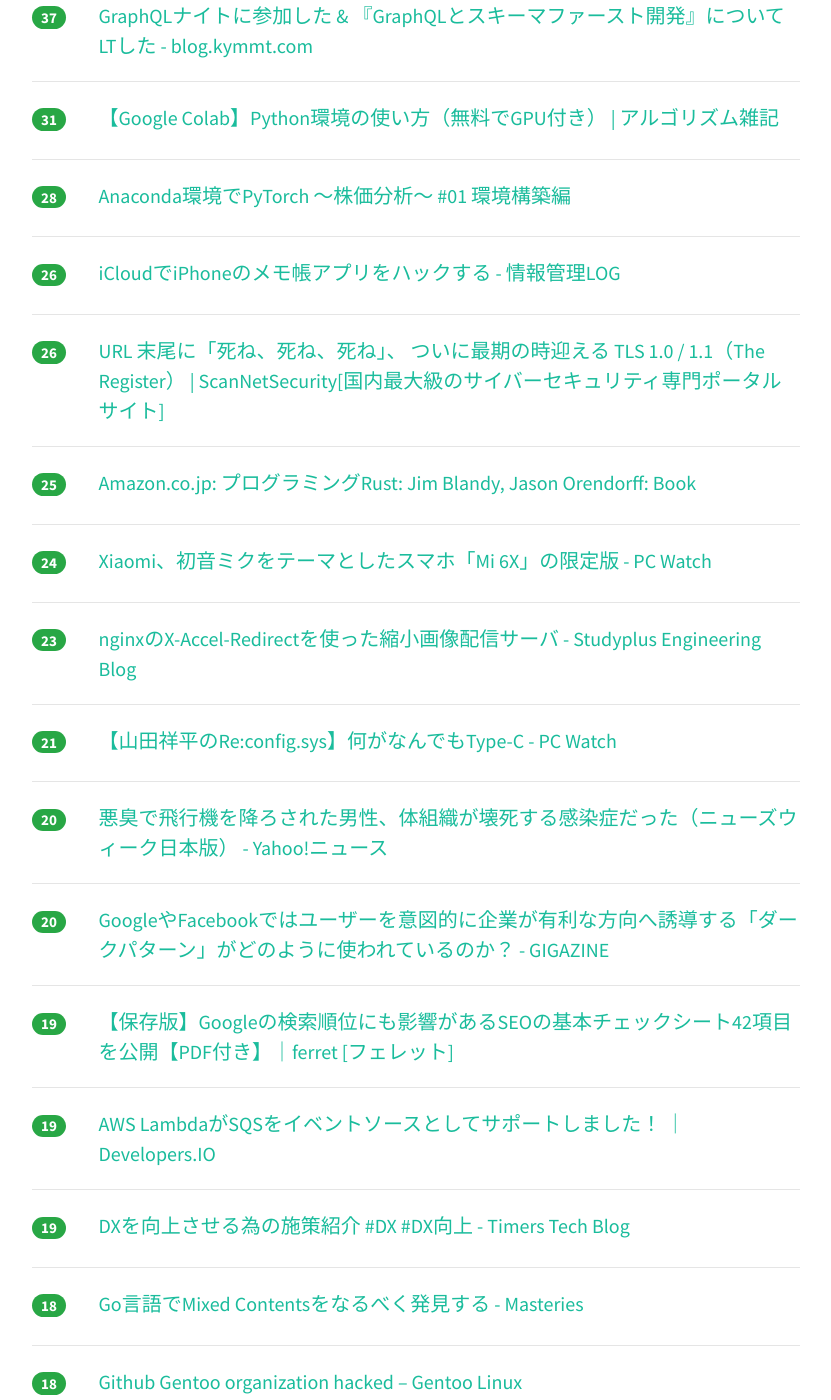
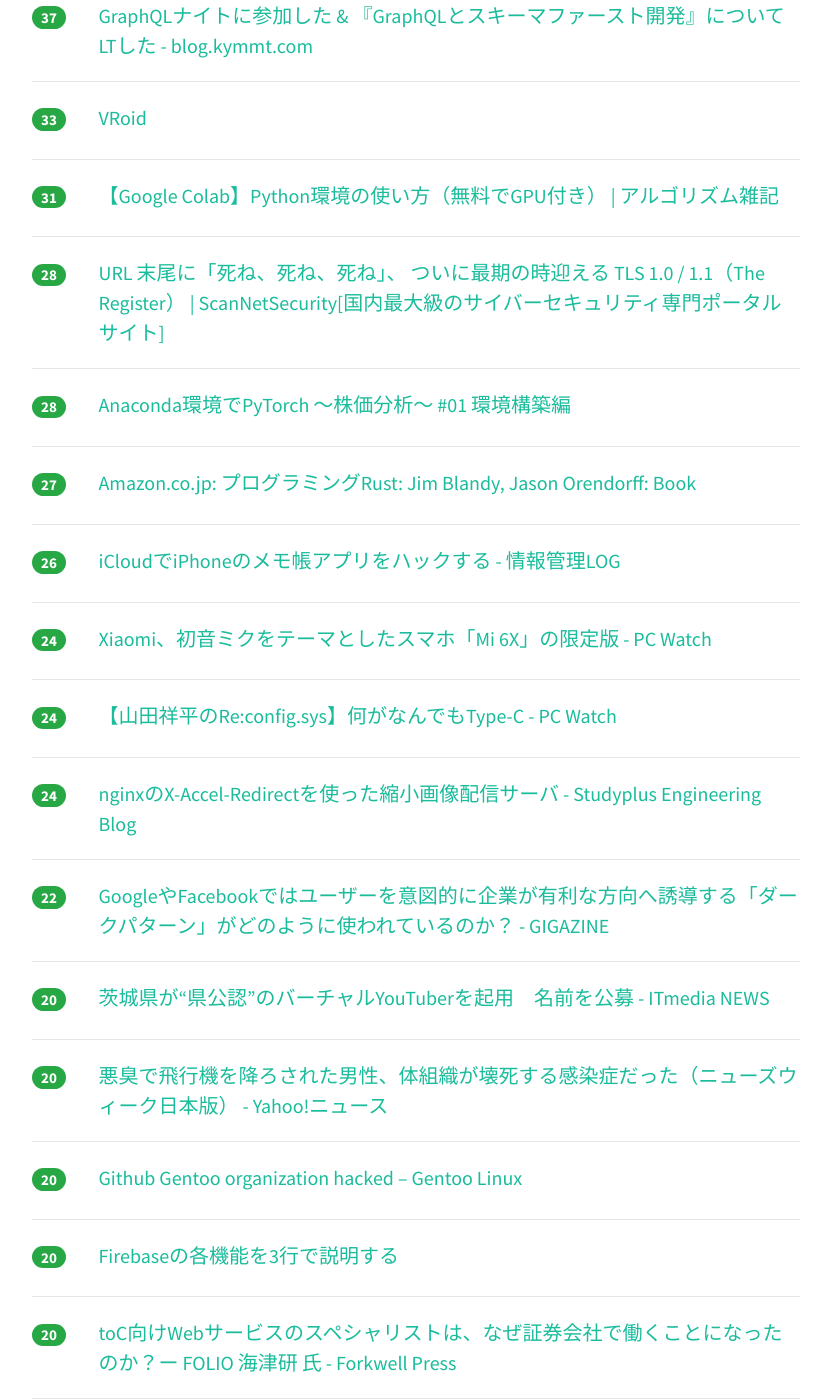
Before and after one commit to yatta47/hatena-matome-site, a Jekyll site: the page built from _posts/2018-06-29-hatena.md, in a window 1280 px wide and 1400 px high, scrolled down 1419 px. Shown: the whole window, without its empty margins (224-1055 px from the left). Built offline with Jekyll 4.4.1, drawn with Linux system fonts in a browser that asks for light colours; nearby versions of some CDN libraries; some of the changed text lies outside the part shown.

Commit message:
Updated 2018-06-29

```diff
--- a/_posts/2018-06-29-hatena.md
+++ b/_posts/2018-06-29-hatena.md
@@ -1,19 +1,24 @@
 ---
 layout: post
 title:  "2018-06-29 はてぶIT"
-date:   2018-06-29 16:02:52
+date:   2018-06-29 17:02:16
 tags: [it-hotentry]
 ---
-67 件のデータあり
+71 件のデータあり
 
 <hr><div class="row">
-<div class="col-1"><span class="badge badge-pill badge-success h2">306</span></div>
+<div class="col-1"><span class="badge badge-pill badge-success h2">325</span></div>
+<div class="col-11"><a href='https://jp.techcrunch.com/2018/06/29/2018-06-28-niantics-latest-acquisition-lets-ar-pokemon-hide-behind-the-real-world/' target='_blank'>ピカチュウが現実の物体の影に隠れるようになる――Niantic、新テクノロジーと開発中のゲームをデモ | TechCrunch Japan</a></div>
+</div>
+<hr>
+<div class="row">
+<div class="col-1"><span class="badge badge-pill badge-success h2">323</span></div>
 <div class="col-11"><a href='http://www.itmedia.co.jp/news/articles/1806/29/news018.html' target='_blank'>「どう考えても速いよね」 MUFGとAkamaiの“世界最速”ブロックチェーン誕生秘話 (1/5) - ITmedia NEWS</a></div>
 </div>
 <hr>
 <div class="row">
-<div class="col-1"><span class="badge badge-pill badge-success h2">291</span></div>
-<div class="col-11"><a href='https://jp.techcrunch.com/2018/06/29/2018-06-28-niantics-latest-acquisition-lets-ar-pokemon-hide-behind-the-real-world/' target='_blank'>ピカチュウが現実の物体の影に隠れるようになる――Niantic、新テクノロジーと開発中のゲームをデモ | TechCrunch Japan</a></div>
+<div class="col-1"><span class="badge badge-pill badge-success h2">138</span></div>
+<div class="col-11"><a href='https://pc.watch.impress.co.jp/docs/news/yajiuma/1130207.html' target='_blank'>【やじうまPC Watch】ホンダの二足歩行ロボット研究は継続中 ～ASIMO開発中止報道についてコメント - PC Watch</a></div>
 </div>
 <hr>
 <div class="row">
@@ -22,18 +27,13 @@ tags: [it-hotentry]
 </div>
 <hr>
 <div class="row">
-<div class="col-1"><span class="badge badge-pill badge-success h2">133</span></div>
-<div class="col-11"><a href='https://pc.watch.impress.co.jp/docs/news/yajiuma/1130207.html' target='_blank'>【やじうまPC Watch】ホンダの二足歩行ロボット研究は継続中 ～ASIMO開発中止報道についてコメント - PC Watch</a></div>
+<div class="col-1"><span class="badge badge-pill badge-success h2">88</span></div>
+<div class="col-11"><a href='http://cluex-developers.hateblo.jp/entry/2018/06/27/172950' target='_blank'>RailsコードをGoで書き直して、FFIを使ってRailsからGoの関数を実行させて実行時間を5%以下に短縮させた - Cluex Developersブログ</a></div>
 </div>
 <hr>
 <div class="row">
-<div class="col-1"><span class="badge badge-pill badge-success h2">82</span></div>
+<div class="col-1"><span class="badge badge-pill badge-success h2">84</span></div>
 <div class="col-11"><a href='https://aws.amazon.com/blogs/aws/aws-lambda-adds-amazon-simple-queue-service-to-supported-event-sources/' target='_blank'>AWS Lambda Adds Amazon Simple Queue Service to Supported Event Sources | AWS News Blog</a></div>
-</div>
-<hr>
-<div class="row">
-<div class="col-1"><span class="badge badge-pill badge-success h2">66</span></div>
-<div class="col-11"><a href='http://cluex-developers.hateblo.jp/entry/2018/06/27/172950' target='_blank'>RailsコードをGoで書き直して、FFIを使ってRailsからGoの関数を実行させて実行時間を5%以下に短縮させた - Cluex Developersブログ</a></div>
 </div>
 <hr>
 <div class="row">
@@ -47,12 +47,12 @@ tags: [it-hotentry]
 </div>
 <hr>
 <div class="row">
-<div class="col-1"><span class="badge badge-pill badge-success h2">41</span></div>
+<div class="col-1"><span class="badge badge-pill badge-success h2">42</span></div>
 <div class="col-11"><a href='https://qiita.com/yoheimuta/items/10cb9cb0f857c687f976' target='_blank'>HTML, CSS, JavaScript それぞれのロード時間が First Paint に与える影響を検証して整理する</a></div>
 </div>
 <hr>
 <div class="row">
-<div class="col-1"><span class="badge badge-pill badge-success h2">40</span></div>
+<div class="col-1"><span class="badge badge-pill badge-success h2">41</span></div>
 <div class="col-11"><a href='https://www.yamdas.org/column/technique/hackerj.html' target='_blank'>The Hacker FAQ 日本語訳</a></div>
 </div>
 <hr>
@@ -67,8 +67,18 @@ tags: [it-hotentry]
 </div>
 <hr>
 <div class="row">
+<div class="col-1"><span class="badge badge-pill badge-success h2">33</span></div>
+<div class="col-11"><a href='https://vroid.pixiv.net/' target='_blank'>VRoid</a></div>
+</div>
+<hr>
+<div class="row">
 <div class="col-1"><span class="badge badge-pill badge-success h2">31</span></div>
 <div class="col-11"><a href='https://algorithm.joho.info/programming/python/google-colab-gpu/' target='_blank'>【Google Colab】Python環境の使い方（無料でGPU付き） | アルゴリズム雑記</a></div>
+</div>
+<hr>
+<div class="row">
+<div class="col-1"><span class="badge badge-pill badge-success h2">28</span></div>
+<div class="col-11"><a href='https://scan.netsecurity.ne.jp/article/2018/06/29/41115.html' target='_blank'>URL 末尾に「死ね、死ね、死ね」、 ついに最期の時迎える TLS 1.0 / 1.1（The Register） | ScanNetSecurity[国内最大級のサイバーセキュリティ専門ポータルサイト]</a></div>
 </div>
 <hr>
 <div class="row">
@@ -77,18 +87,13 @@ tags: [it-hotentry]
 </div>
 <hr>
 <div class="row">
-<div class="col-1"><span class="badge badge-pill badge-success h2">26</span></div>
-<div class="col-11"><a href='http://hokoxjouhou.blog105.fc2.com/blog-entry-1204.html' target='_blank'>iCloudでiPhoneのメモ帳アプリをハックする - 情報管理LOG</a></div>
+<div class="col-1"><span class="badge badge-pill badge-success h2">27</span></div>
+<div class="col-11"><a href='https://www.amazon.co.jp/gp/product/4873118557' target='_blank'>Amazon.co.jp: プログラミングRust: Jim Blandy, Jason Orendorff: Book</a></div>
 </div>
 <hr>
 <div class="row">
 <div class="col-1"><span class="badge badge-pill badge-success h2">26</span></div>
-<div class="col-11"><a href='https://scan.netsecurity.ne.jp/article/2018/06/29/41115.html' target='_blank'>URL 末尾に「死ね、死ね、死ね」、 ついに最期の時迎える TLS 1.0 / 1.1（The Register） | ScanNetSecurity[国内最大級のサイバーセキュリティ専門ポータルサイト]</a></div>
-</div>
-<hr>
-<div class="row">
-<div class="col-1"><span class="badge badge-pill badge-success h2">25</span></div>
-<div class="col-11"><a href='https://www.amazon.co.jp/gp/product/4873118557' target='_blank'>Amazon.co.jp: プログラミングRust: Jim Blandy, Jason Orendorff: Book</a></div>
+<div class="col-11"><a href='http://hokoxjouhou.blog105.fc2.com/blog-entry-1204.html' target='_blank'>iCloudでiPhoneのメモ帳アプリをハックする - 情報管理LOG</a></div>
 </div>
 <hr>
 <div class="row">
@@ -97,13 +102,23 @@ tags: [it-hotentry]
 </div>
 <hr>
 <div class="row">
-<div class="col-1"><span class="badge badge-pill badge-success h2">23</span></div>
+<div class="col-1"><span class="badge badge-pill badge-success h2">24</span></div>
+<div class="col-11"><a href='https://pc.watch.impress.co.jp/docs/column/config/1130214.html' target='_blank'>【山田祥平のRe:config.sys】何がなんでもType-C - PC Watch</a></div>
+</div>
+<hr>
+<div class="row">
+<div class="col-1"><span class="badge badge-pill badge-success h2">24</span></div>
 <div class="col-11"><a href='http://tech.studyplus.co.jp/entry/2018/06/29/102816' target='_blank'>nginxのX-Accel-Redirectを使った縮小画像配信サーバ - Studyplus Engineering Blog</a></div>
 </div>
 <hr>
 <div class="row">
-<div class="col-1"><span class="badge badge-pill badge-success h2">21</span></div>
-<div class="col-11"><a href='https://pc.watch.impress.co.jp/docs/column/config/1130214.html' target='_blank'>【山田祥平のRe:config.sys】何がなんでもType-C - PC Watch</a></div>
+<div class="col-1"><span class="badge badge-pill badge-success h2">22</span></div>
+<div class="col-11"><a href='https://gigazine.net/news/20180629-norwegian-report-comapies-dark-patterns/' target='_blank'>GoogleやFacebookではユーザーを意図的に企業が有利な方向へ誘導する「ダークパターン」がどのように使われているのか？ - GIGAZINE</a></div>
+</div>
+<hr>
+<div class="row">
+<div class="col-1"><span class="badge badge-pill badge-success h2">20</span></div>
+<div class="col-11"><a href='http://www.itmedia.co.jp/news/articles/1806/29/news087.html' target='_blank'>茨城県が“県公認”のバーチャルYouTuberを起用　名前を公募 - ITmedia NEWS</a></div>
 </div>
 <hr>
 <div class="row">
@@ -113,7 +128,17 @@ tags: [it-hotentry]
 <hr>
 <div class="row">
 <div class="col-1"><span class="badge badge-pill badge-success h2">20</span></div>
-<div class="col-11"><a href='https://gigazine.net/news/20180629-norwegian-report-comapies-dark-patterns/' target='_blank'>GoogleやFacebookではユーザーを意図的に企業が有利な方向へ誘導する「ダークパターン」がどのように使われているのか？ - GIGAZINE</a></div>
+<div class="col-11"><a href='https://www.gentoo.org/news/2018/06/28/Github-gentoo-org-hacked.html' target='_blank'>Github Gentoo organization hacked – Gentoo Linux</a></div>
+</div>
+<hr>
+<div class="row">
+<div class="col-1"><span class="badge badge-pill badge-success h2">20</span></div>
+<div class="col-11"><a href='https://qiita.com/shibukk/items/4a015c5b3296563ac19d' target='_blank'>Firebaseの各機能を3行で説明する</a></div>
+</div>
+<hr>
+<div class="row">
+<div class="col-1"><span class="badge badge-pill badge-success h2">20</span></div>
+<div class="col-11"><a href='https://press.forkwell.com/entry/2018/06/29/110000' target='_blank'>toC向けWebサービスのスペシャリストは、なぜ証券会社で働くことになったのか？ー FOLIO 海津研 氏 - Forkwell Press</a></div>
 </div>
 <hr>
 <div class="row">
@@ -138,22 +163,17 @@ tags: [it-hotentry]
 <hr>
 <div class="row">
 <div class="col-1"><span class="badge badge-pill badge-success h2">18</span></div>
-<div class="col-11"><a href='https://www.gentoo.org/news/2018/06/28/Github-gentoo-org-hacked.html' target='_blank'>Github Gentoo organization hacked – Gentoo Linux</a></div>
-</div>
-<hr>
-<div class="row">
-<div class="col-1"><span class="badge badge-pill badge-success h2">18</span></div>
 <div class="col-11"><a href='http://www.itmedia.co.jp/news/articles/1806/29/news081.html' target='_blank'>LINE Pay、QRコード決済で最大5％還元　「上限10万円」撤廃 - ITmedia NEWS</a></div>
 </div>
 <hr>
 <div class="row">
-<div class="col-1"><span class="badge badge-pill badge-success h2">18</span></div>
-<div class="col-11"><a href='https://press.forkwell.com/entry/2018/06/29/110000' target='_blank'>toC向けWebサービスのスペシャリストは、なぜ証券会社で働くことになったのか？ー FOLIO 海津研 氏 - Forkwell Press</a></div>
+<div class="col-1"><span class="badge badge-pill badge-success h2">17</span></div>
+<div class="col-11"><a href='http://www.itmedia.co.jp/news/articles/1806/29/news054.html' target='_blank'>小さな親切、大きなお世話？ 無償で配られるUSBデバイスやメモリのリスク (1/5) - ITmedia NEWS</a></div>
 </div>
 <hr>
 <div class="row">
 <div class="col-1"><span class="badge badge-pill badge-success h2">16</span></div>
-<div class="col-11"><a href='http://www.itmedia.co.jp/news/articles/1806/29/news087.html' target='_blank'>茨城県が“県公認”のバーチャルYouTuberを起用　名前を公募 - ITmedia NEWS</a></div>
+<div class="col-11"><a href='https://pc.watch.impress.co.jp/docs/news/1129945.html' target='_blank'>着荷から最短で当日返送可能になったレノボの修理拠点 ～PC-9801生産中止から生き残りかけ、一大変貌を遂げたNEC PC群馬事業場のいま - PC Watch</a></div>
 </div>
 <hr>
 <div class="row">
@@ -162,8 +182,8 @@ tags: [it-hotentry]
 </div>
 <hr>
 <div class="row">
-<div class="col-1"><span class="badge badge-pill badge-success h2">15</span></div>
-<div class="col-11"><a href='https://pc.watch.impress.co.jp/docs/news/1129945.html' target='_blank'>着荷から最短で当日返送可能になったレノボの修理拠点 ～PC-9801生産中止から生き残りかけ、一大変貌を遂げたNEC PC群馬事業場のいま - PC Watch</a></div>
+<div class="col-1"><span class="badge badge-pill badge-success h2">16</span></div>
+<div class="col-11"><a href='https://logmi.jp/297490' target='_blank'>分散処理・コンテナなど、モダンなインフラにおける5つの問題点 - ログミーTech（テック）</a></div>
 </div>
 <hr>
 <div class="row">
@@ -173,7 +193,12 @@ tags: [it-hotentry]
 <hr>
 <div class="row">
 <div class="col-1"><span class="badge badge-pill badge-success h2">15</span></div>
-<div class="col-11"><a href='http://www.itmedia.co.jp/news/articles/1806/29/news054.html' target='_blank'>小さな親切、大きなお世話？ 無償で配られるUSBデバイスやメモリのリスク (1/5) - ITmedia NEWS</a></div>
+<div class="col-11"><a href='https://heartbeats.jp/hbblog/2018/06/-performance-co-pilot-pcpconf-2018.html' target='_blank'>硬派な高解像度パフォーマンスモニタリングツール Performance Co-Pilot と PCP.CONF 2018 - インフラエンジニアway - Powered by HEARTBEATS</a></div>
+</div>
+<hr>
+<div class="row">
+<div class="col-1"><span class="badge badge-pill badge-success h2">15</span></div>
+<div class="col-11"><a href='https://japan.cnet.com/article/35121674/' target='_blank'>Fireタブレットが画面付きAlexaデバイスになる「Show Mode」--専用充電ドックも - CNET Japan</a></div>
 </div>
 <hr>
 <div class="row">
@@ -184,11 +209,6 @@ tags: [it-hotentry]
 <div class="row">
 <div class="col-1"><span class="badge badge-pill badge-success h2">14</span></div>
 <div class="col-11"><a href='https://ledge.ai/prtimes-ai/' target='_blank'>PR TIMESが「リリースAI受信」で狙うメディアの働き方改革──情報伝達を最適化すれば社会が変わる</a></div>
-</div>
-<hr>
-<div class="row">
-<div class="col-1"><span class="badge badge-pill badge-success h2">14</span></div>
-<div class="col-11"><a href='https://heartbeats.jp/hbblog/2018/06/-performance-co-pilot-pcpconf-2018.html' target='_blank'>硬派な高解像度パフォーマンスモニタリングツール Performance Co-Pilot と PCP.CONF 2018 - インフラエンジニアway - Powered by HEARTBEATS</a></div>
 </div>
 <hr>
 <div class="row">
@@ -208,7 +228,7 @@ tags: [it-hotentry]
 <hr>
 <div class="row">
 <div class="col-1"><span class="badge badge-pill badge-success h2">12</span></div>
-<div class="col-11"><a href='https://japan.cnet.com/article/35121674/' target='_blank'>Fireタブレットが画面付きAlexaデバイスになる「Show Mode」--専用充電ドックも - CNET Japan</a></div>
+<div class="col-11"><a href='https://japan.cnet.com/article/35121682/' target='_blank'>アマゾン、同社の荷物を配送する宅配会社の起業を支援 - CNET Japan</a></div>
 </div>
 <hr>
 <div class="row">
@@ -219,6 +239,11 @@ tags: [it-hotentry]
 <div class="row">
 <div class="col-1"><span class="badge badge-pill badge-success h2">11</span></div>
 <div class="col-11"><a href='https://jp.techcrunch.com/2018/06/29/2018-06-27-google-kaios/' target='_blank'>GoogleがフィーチャーフォンOSのKaiOSに2200万ドルを投資 | TechCrunch Japan</a></div>
+</div>
+<hr>
+<div class="row">
+<div class="col-1"><span class="badge badge-pill badge-success h2">11</span></div>
+<div class="col-11"><a href='https://moognyk.hateblo.jp/entry/2018/06/29/120000' target='_blank'>Mac2台モニタ2枚環境からデュアルディスプレイに変えたらやっぱり快適でした（特にLightroom） - I AM A DOG</a></div>
 </div>
 <hr>
 <div class="row">
@@ -237,11 +262,6 @@ tags: [it-hotentry]
 </div>
 <hr>
 <div class="row">
-<div class="col-1"><span class="badge badge-pill badge-success h2">10</span></div>
-<div class="col-11"><a href='https://japan.cnet.com/article/35121682/' target='_blank'>アマゾン、同社の荷物を配送する宅配会社の起業を支援 - CNET Japan</a></div>
-</div>
-<hr>
-<div class="row">
 <div class="col-1"><span class="badge badge-pill badge-success h2">9</span></div>
 <div class="col-11"><a href='https://archives.gentoo.org/gentoo-announce/message/dc23d48d2258e1ed91599a8091167002' target='_blank'>[gentoo-announce] Gentoo Github Organization hacked. - gentoo-announce - Gentoo Mailing List Archives</a></div>
 </div>
@@ -249,11 +269,6 @@ tags: [it-hotentry]
 <div class="row">
 <div class="col-1"><span class="badge badge-pill badge-success h2">9</span></div>
 <div class="col-11"><a href='https://www.technologyreview.jp/s/93293/indias-mess-of-complexity-is-just-what-ai-needs/' target='_blank'>MIT Tech Review: かつてのIT大国、インドはAI時代に生き残れるか</a></div>
-</div>
-<hr>
-<div class="row">
-<div class="col-1"><span class="badge badge-pill badge-success h2">9</span></div>
-<div class="col-11"><a href='https://moognyk.hateblo.jp/entry/2018/06/29/120000' target='_blank'>Mac2台モニタ2枚環境からデュアルディスプレイに変えたらやっぱり快適でした（特にLightroom） - I AM A DOG</a></div>
 </div>
 <hr>
 <div class="row">
@@ -298,17 +313,22 @@ tags: [it-hotentry]
 <hr>
 <div class="row">
 <div class="col-1"><span class="badge badge-pill badge-success h2">6</span></div>
-<div class="col-11"><a href='https://qiita.com/shibukk/items/4a015c5b3296563ac19d' target='_blank'>Firebaseの各機能を3行で説明する</a></div>
+<div class="col-11"><a href='https://gigazine.net/news/20180629-smart-concrete-wall/' target='_blank'>3Dプリンターで複雑形状を実現し、電極を内蔵することで照明器具にもなれる「スマートコンクリート壁」 - GIGAZINE</a></div>
 </div>
 <hr>
 <div class="row">
-<div class="col-1"><span class="badge badge-pill badge-success h2">5</span></div>
-<div class="col-11"><a href='https://gigazine.net/news/20180629-smart-concrete-wall/' target='_blank'>3Dプリンターで複雑形状を実現し、電極を内蔵することで照明器具にもなれる「スマートコンクリート壁」 - GIGAZINE</a></div>
+<div class="col-1"><span class="badge badge-pill badge-success h2">6</span></div>
+<div class="col-11"><a href='https://gigazine.net/news/20180629-disney-stuntronics-project/' target='_blank'>ディズニーが映画のヒーローをテーマパークに降臨させるべく進めるロボット開発プロジェクト「Stuntronics」とは？ - GIGAZINE</a></div>
 </div>
 <hr>
 <div class="row">
 <div class="col-1"><span class="badge badge-pill badge-success h2">5</span></div>
 <div class="col-11"><a href='https://github.com/LibrePDF/OpenPDF/' target='_blank'>GitHub - LibrePDF/OpenPDF: OpenPDF is a free Java library for creating and editing PDF files with a LGPL and MPL open source license. OpenPDF is based on a fork of iText. We welcome contributions from other developers. Please feel free to submit pull-requ</a></div>
+</div>
+<hr>
+<div class="row">
+<div class="col-1"><span class="badge badge-pill badge-success h2">4</span></div>
+<div class="col-11"><a href='https://pc.watch.impress.co.jp/docs/news/yajiuma/1130350.html' target='_blank'>【やじうまPC Watch】落下による画面割れを防ぐ“エアバッグ”的なスマホケース - PC Watch</a></div>
 </div>
 <hr>
 <div class="row">
@@ -332,12 +352,12 @@ tags: [it-hotentry]
 </div>
 <hr>
 <div class="row">
-<div class="col-1"><span class="badge badge-pill badge-success h2">3</span></div>
-<div class="col-11"><a href='https://logmi.jp/297490' target='_blank'>分散処理・コンテナなど、モダンなインフラにおける5つの問題点 - ログミーTech（テック）</a></div>
+<div class="col-1"><span class="badge badge-pill badge-success h2">4</span></div>
+<div class="col-11"><a href='https://ledge.ai/ai-api-allstar/' target='_blank'>ai-api-allstar</a></div>
 </div>
 <hr>
 <div class="row">
-<div class="col-1"><span class="badge badge-pill badge-success h2">0</span></div>
-<div class="col-11"><a href='https://vroid.pixiv.net/' target='_blank'>VRoid</a></div>
+<div class="col-1"><span class="badge badge-pill badge-success h2">2</span></div>
+<div class="col-11"><a href='https://pc.watch.impress.co.jp/docs/news/1130357.html' target='_blank'>【速報】日テレ、プロゲームチームを設立 ～DAIGOさん、生駒里奈さん、岸大河さんら出演のeスポ番組も放送開始 - PC Watch</a></div>
 </div>
 <hr>
```
